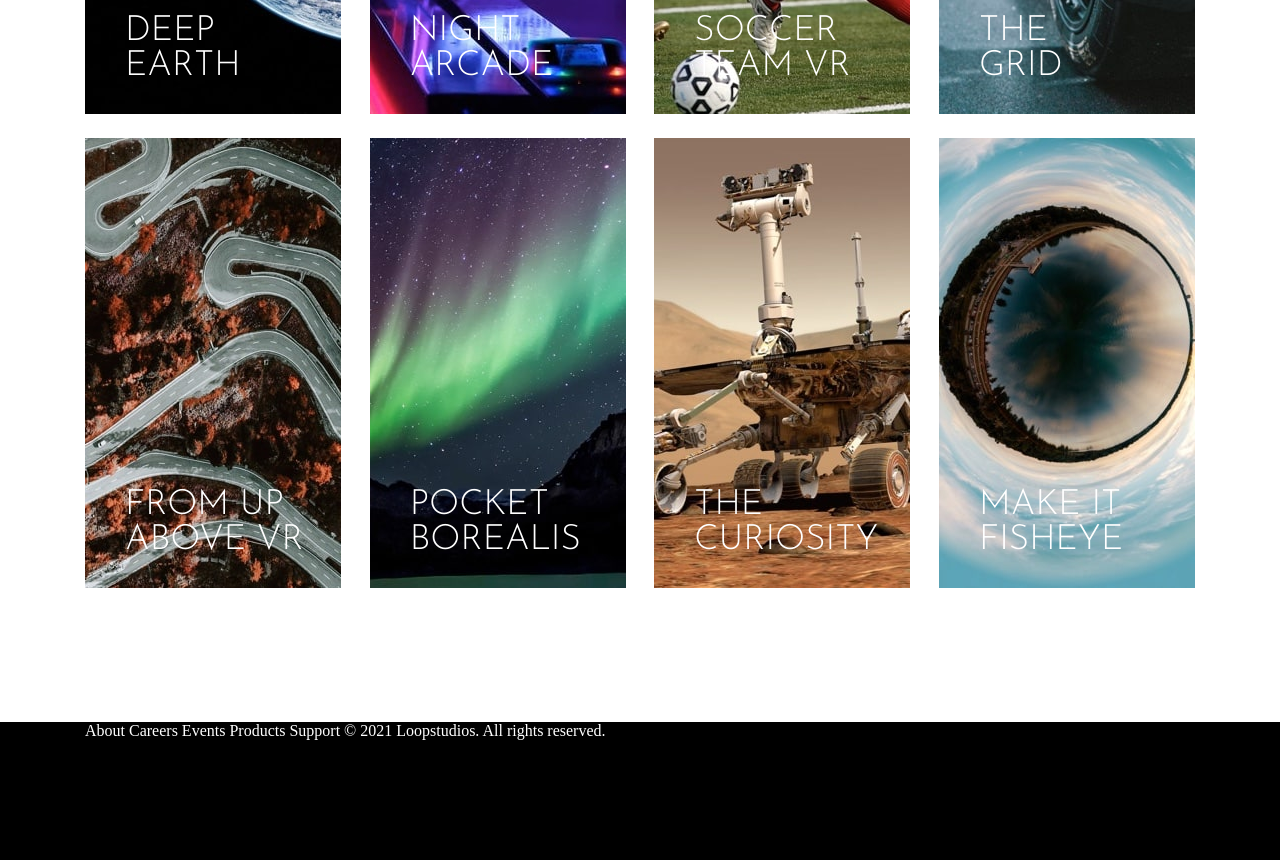
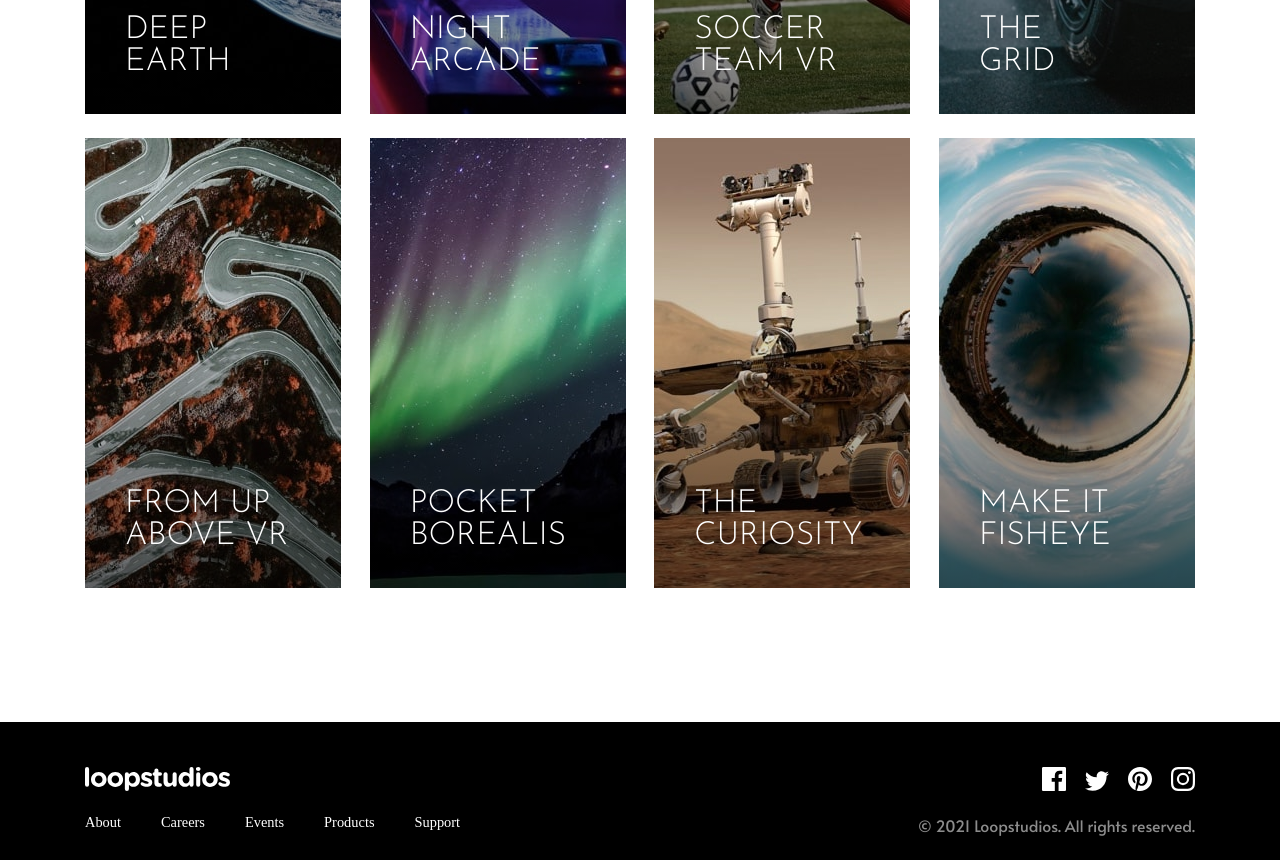
Before and after one commit to brunohbr/frontEndMentor_LoopStudios, a plain HTML site: page index.html in a window 1280 px wide. Shown: the part 1940-2800 px from the top of the page. Drawn offline with Linux system fonts and the light colour scheme.

Commit message:
desktop 1114px pronto

```diff
--- a/index.html
+++ b/index.html
@@ -91,34 +91,42 @@
         <div class="container2">
           <div class="imagem">
             <img src="./images/desktop/image-deep-earth.jpg" alt="">
+            <div class="degrade"></div>
             <h2>Deep <br> earth</h2>
           </div>
           <div class="imagem">
             <img src="./images/desktop/image-night-arcade.jpg" alt="">
+            <div class="degrade"></div>
             <h2>Night arcade</h2>
           </div>
           <div class="imagem">
             <img src="./images/desktop/image-soccer-team.jpg" alt="">
+            <div class="degrade"></div>
             <h2>Soccer team VR</h2>
           </div>
           <div class="imagem">
             <img src="./images/desktop/image-grid.jpg" alt="">
+            <div class="degrade"></div>
             <h2>The <br> grid</h2>
           </div>
           <div class="imagem">
             <img src="./images/desktop/image-from-above.jpg" alt="">
+            <div class="degrade"></div>
             <h2>From up above VR</h2>
           </div>
           <div class="imagem">
             <img src="./images/desktop/image-pocket-borealis.jpg" alt="">
+            <div class="degrade"></div>
             <h2> Pocket borealis</h2>
           </div>
           <div class="imagem">
             <img src="./images/desktop/image-curiosity.jpg" alt="">
+            <div class="degrade"></div>
             <h2>The curiosity</h2>
           </div>
           <div class="imagem">
             <img src="./images/desktop/image-fisheye.jpg" alt="">
+            <div class="degrade"></div>
             <h2>Make it fisheye</h2>
           </div>
 
@@ -134,13 +142,42 @@
 
   <footer>
     <div class="container2">
-    About
-    Careers
-    Events
-    Products
-    Support
+      <div>
+        <a href="index.html">
+          <img src="./images/logo.svg" width="145px" alt="">
+        </a>
+        <ul>
+          <li>
+            <a href="#leader">About</a>
+          </li>
+          <li>
+            <a href="#">Careers</a>
+          </li>
+          <li>
+            <a href="#">Events</a>
+          </li>
+          <li>
+            <a href="#produtos">Products</a>
+          </li>
+          <li>
+            <a href="#">Support</a>
+          </li>
+        </ul>
+      </div>
 
-    © 2021 Loopstudios. All rights reserved.
+      <div>
+        <div class="icones">
+          <a href="#"> <img src="./images/icon-facebook.svg" alt=""></a>
+          <a href="#"> <img src="./images/icon-twitter.svg" alt=""></a>
+          <a href="#"> <img src="./images/icon-pinterest.svg" alt=""></a>
+          <a href="#"> <img src="./images/icon-instagram.svg" alt=""></a>
+
+
+        </div>
+        <p> © 2021 Loopstudios. All rights reserved.</p>
+
+      </div>
+
     </div>
 
   </footer>
--- a/styles/style.css
+++ b/styles/style.css
@@ -100,8 +100,11 @@ ul{
 }
 li{
     list-style: none;
+
+    padding-top: 9px;
+}
+li + li{
     margin-left: 20px;
-    padding-top: 9px;
 }
 
 a {
@@ -148,7 +151,7 @@ margin-bottom: 20px;
     color: white;
     font-family: 'Josefin Sans', sans-serif;
     font-weight: 100;
-    font-size: 35px;
+    font-size: 32px;
     text-transform: uppercase;
 
 
@@ -161,8 +164,39 @@ margin-bottom: 20px;
 footer{
     display: flex;
     justify-content: center;
+
     background-color: black;
     color: white;
     height: 160px;
+    padding: 45px 0;
 
 }
+footer img{
+    padding-bottom: 10px;
+}
+footer li{
+    font-size: 0.9rem;
+}
+footer li +li{
+padding-left: 20px;
+}
+footer p{
+    font-size: 0.99rem;
+    color:  hsl(0, 0%, 55%);
+    font-family: "Alata";
+}
+.icones{
+    text-align: end;
+}
+.icones img{
+    margin-left: 15px;
+    margin-bottom: 10px;
+}
+.degrade{
+    position: absolute;
+    width:256px ;
+    height: 450px;
+    background: linear-gradient(to top,  rgba(0, 0, 0, 0.568) 0%, rgba(255, 255, 255, 0) 75%);
+    top: 0;
+
+}
```
Lines whose indentation alone changed are shown as unchanged.
